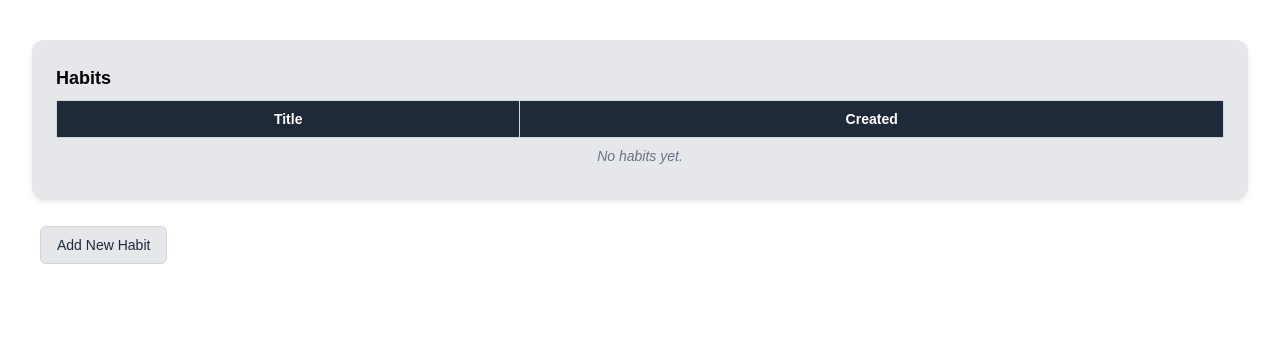
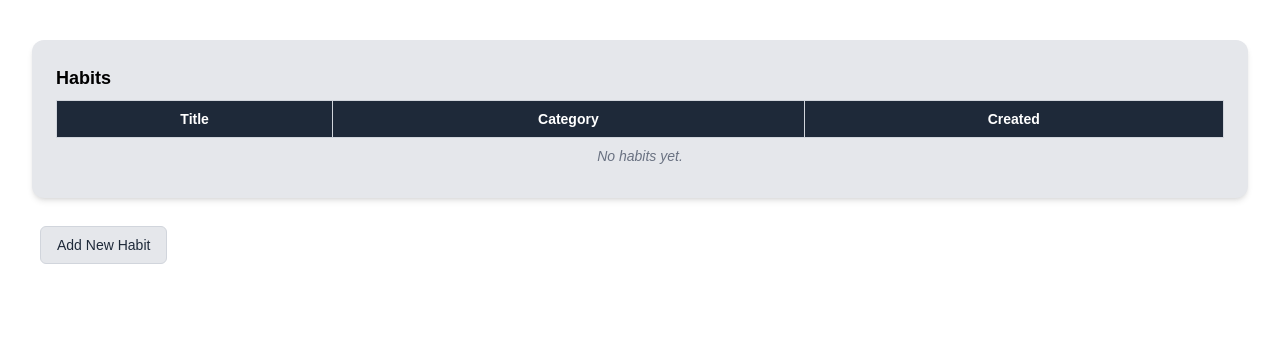
Before and after one commit to isaacrosdail/project-vesper, a Flask app: page /habits/ in a window 1280 px wide. Shown: the part 74-420 px from the top of the page. Run offline with Flask 3, Linux system fonts and the light colour scheme; style sheets or scripts are compiled from the project's sources; parts of the project's set-up code (start-up, migrations or seed data) failed here and were passed over.

Commit message:
Add table column for new category field

```diff
--- a/app/modules/habits/templates/habits/dashboard.html
+++ b/app/modules/habits/templates/habits/dashboard.html
@@ -14,6 +14,7 @@
                         <th class="{{ styles.th_classes() }}">ID</th>
                     {% endif %}
                     <th class="{{ styles.th_classes() }}">Title</th>
+                    <th class="{{ styles.th_classes() }}">Category</th>
                     <th class="{{ styles.th_classes() }}">Created</th>
                 </tr>
             </thead>
@@ -25,6 +26,7 @@
                             <td class="{{ styles.td_classes() }}">{{ habit.id }}</td>
                         {% endif %}
                         <td class="{{ styles.td_classes() }}">{{ habit.title }}</td>
+                        <td class="{{ styles.td_classes() }}">{{ habit.category }}</td>
                         <td class="{{ styles.td_classes() }}">{{ habit.created_at.strftime("%d.%m.%Y") }}</td>
                     </tr>
                     {% endfor %}
```
